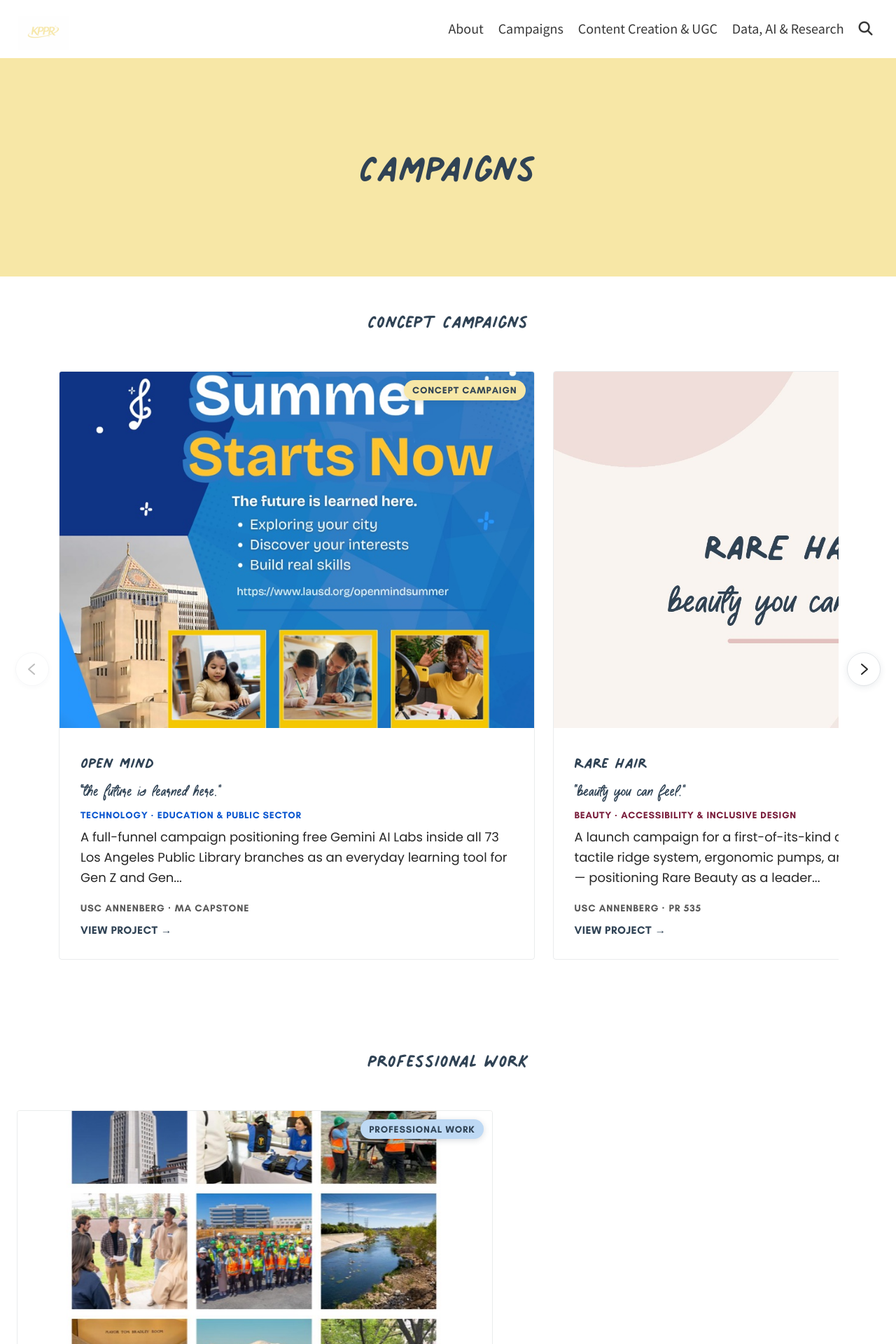
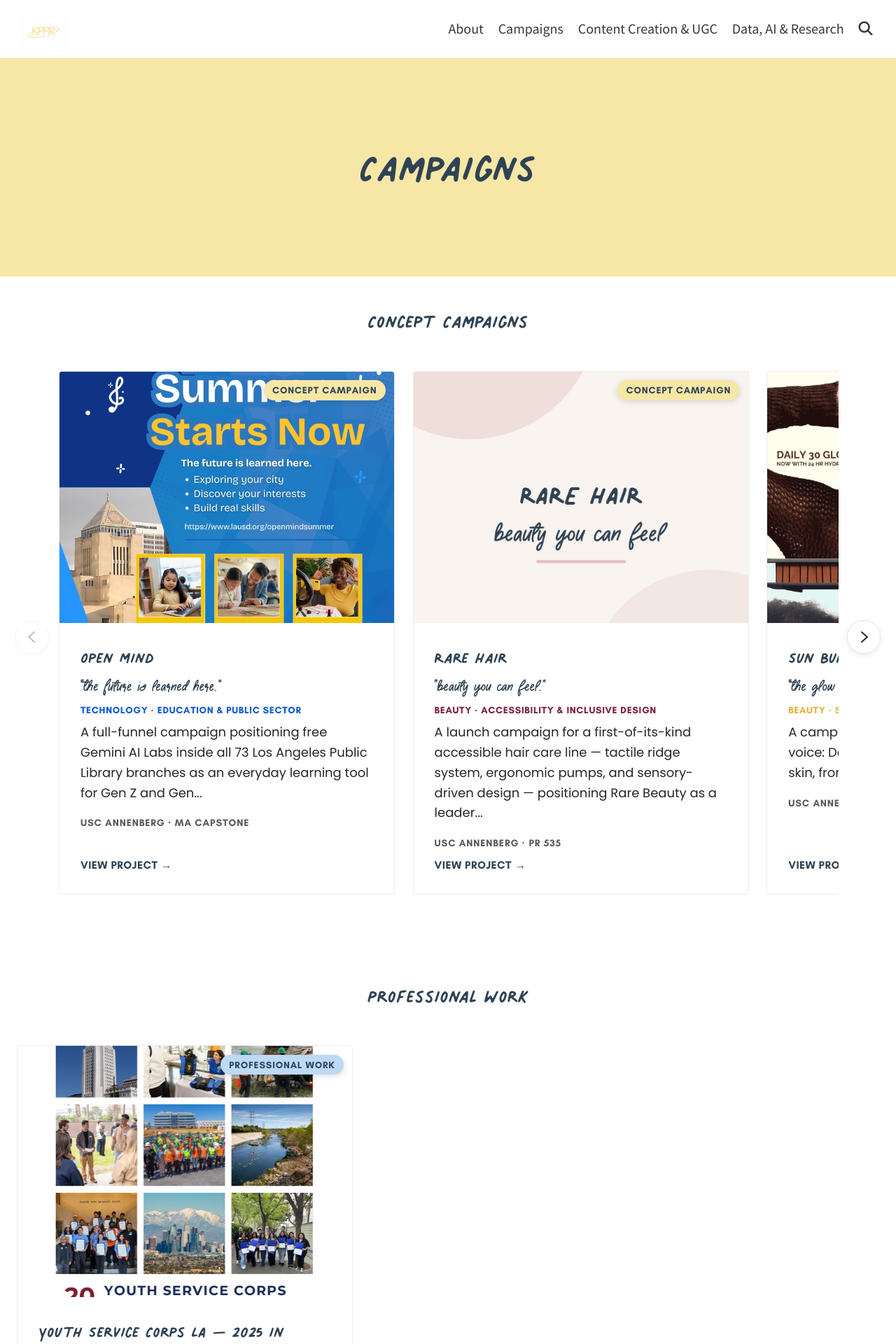
Before and after one commit to kipalacios/kipalacios.github.io, a Jekyll site: the page built from pages/portfolio.md, in a window 1280 px wide. Shown: the top 1920 px of the page at 70% size. Built offline with Jekyll 4.4.1, drawn with Linux system fonts in a browser that asks for light colours; a script that is not in the unit is left out.

Commit message:
Size down the Campaigns scroll cards
680px felt too dominant at typical desktop widths. 480px reads closer
to Edelman's actual proportions — enough peek of the next card to read
as scrollable without one card swallowing the whole row.

Co-Authored-By: Claude Sonnet 5 <noreply@anthropic.com>

```diff
--- a/_sass/_custom.scss
+++ b/_sass/_custom.scss
@@ -2334,7 +2334,7 @@ a.button.creator-bio__collab-cta {
 
   .portfolio-index__card {
     flex: 0 0 auto;
-    width: min(680px, 78vw);
+    width: min(480px, 62vw);
     scroll-snap-align: center;
   }
 
@@ -2368,7 +2368,7 @@ a.button.creator-bio__collab-cta {
   @media screen and (max-width: $break) {
     padding: 0 1rem 3rem;
 
-    .portfolio-index__card { width: min(320px, 86vw); }
+    .portfolio-index__card { width: min(280px, 78vw); }
   }
 }
 
```
